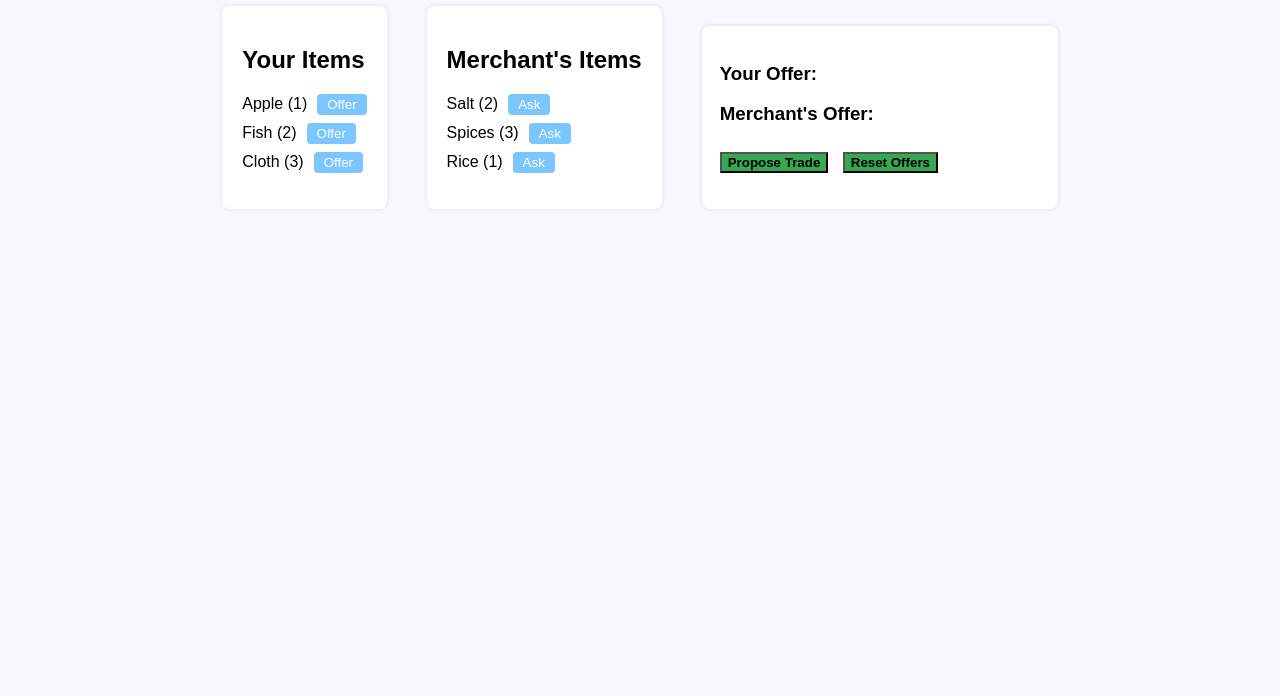
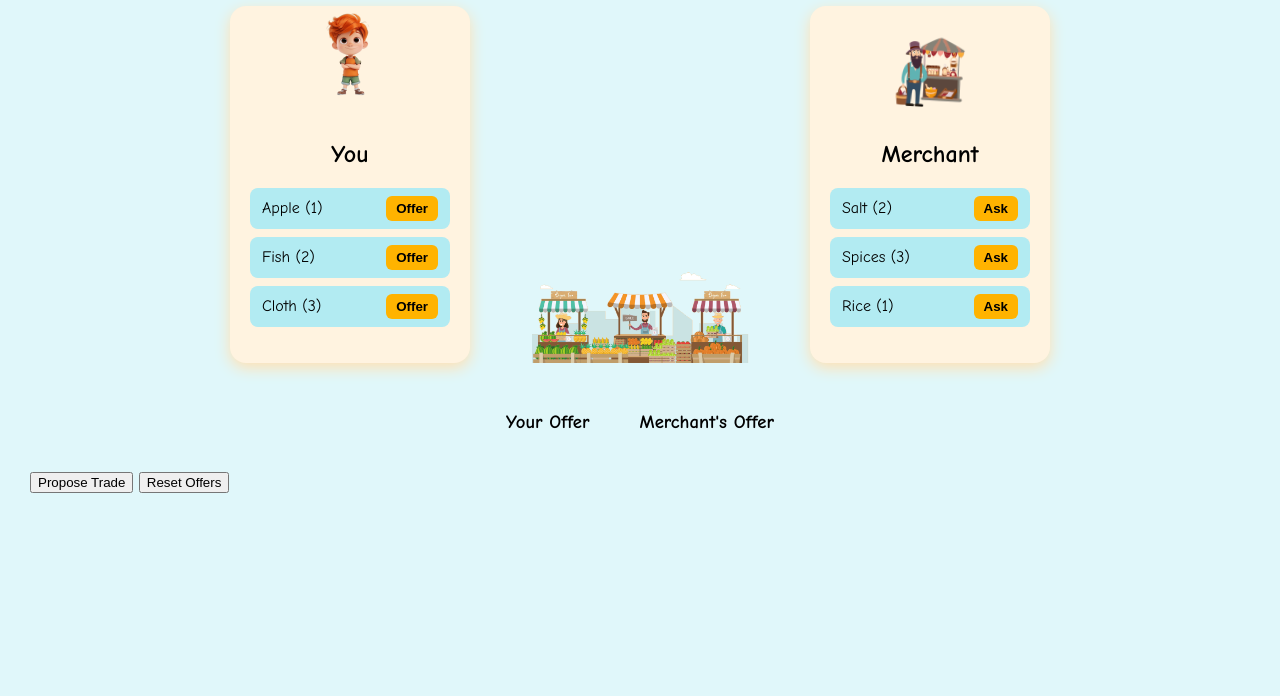
Before and after one commit to Nirvaknow/FL-BarterSystem1, a plain HTML site: page index.html in a window 1280 px wide. Shown: the part 104-800 px from the top of the page. Drawn offline with Linux system fonts and the light colour scheme.

Commit message:
Add files via upload

```diff
--- a/app.js
+++ b/app.js
@@ -13,6 +13,12 @@ const merchantInventory = [
 let userOffer = [];
 let merchantOffer = [];
 
+function animateTrade(success) {
+  const merch = document.querySelector('.merchant-anim');
+  merch.style.transform = success ? 'scale(1.2) rotate(0deg)' : 'scale(1) rotate(0deg)';
+  setTimeout(() => merch.style.transform = '', 400);
+}
+
 function renderInventory() {
   const userList = document.getElementById("user-items");
   const merchantList = document.getElementById("merchant-items");
@@ -24,7 +30,7 @@ function renderInventory() {
     li.textContent = `${item.name} (${item.value})`;
     const btn = document.createElement("button");
     btn.textContent = "Offer";
-    btn.classList.add('item-btn');
+    btn.className = "item-btn";
     btn.onclick = () => { userOffer.push(item); userInventory.splice(i, 1); renderAll(); };
     li.appendChild(btn);
     userList.appendChild(li);
@@ -35,7 +41,7 @@ function renderInventory() {
     li.textContent = `${item.name} (${item.value})`;
     const btn = document.createElement("button");
     btn.textContent = "Ask";
-    btn.classList.add('item-btn');
+    btn.className = "item-btn";
     btn.onclick = () => { merchantOffer.push(item); merchantInventory.splice(i, 1); renderAll(); };
     li.appendChild(btn);
     merchantList.appendChild(li);
@@ -43,69 +49,66 @@ function renderInventory() {
 }
 
 function renderOffers() {
-  const userOfferList = document.getElementById('user-offer');
-  const merchantOfferList = document.getElementById('merchant-offer');
-  userOfferList.innerHTML = '';
-  merchantOfferList.innerHTML = '';
-  userOffer.forEach((item, i) => {
+  function offerList(offerArr, invArr, listId) {
+    const list = document.getElementById(listId);
+    list.innerHTML = '';
+    offerArr.forEach((item, i) => {
       const li = document.createElement("li");
       li.textContent = `${item.name} (${item.value})`;
       const btn = document.createElement("button");
       btn.textContent = "Remove";
-    btn.classList.add('item-btn');
-    btn.onclick = () => { userInventory.push(item); userOffer.splice(i, 1); renderAll(); }
+      btn.className = "item-btn";
+      btn.onclick = () => { invArr.push(item); offerArr.splice(i, 1); renderAll(); };
       li.appendChild(btn);
-    userOfferList.appendChild(li);
+      list.appendChild(li);
     });
-
-  merchantOffer.forEach((item, i) => {
-    const li = document.createElement("li");
-    li.textContent = `${item.name} (${item.value})`;
-    const btn = document.createElement("button");
-    btn.textContent = "Remove";
-    btn.classList.add('item-btn');
-    btn.onclick = () => { merchantInventory.push(item); merchantOffer.splice(i, 1); renderAll(); }
-    li.appendChild(btn);
-    merchantOfferList.appendChild(li);
-  });
+  }
+  offerList(userOffer, userInventory, 'user-offer');
+  offerList(merchantOffer, merchantInventory, 'merchant-offer');
 }
 
 function checkTrade() {
   const userSum = userOffer.reduce((sum, item) => sum + item.value, 0);
   const merchantSum = merchantOffer.reduce((sum, item) => sum + item.value, 0);
-  return Math.abs(userSum - merchantSum) <= 1; // Allow trade if values nearly match
+  return Math.abs(userSum - merchantSum) <= 1;
 }
 
 document.getElementById('propose-trade').onclick = function() {
   const result = document.getElementById('result');
   if (userOffer.length === 0 || merchantOffer.length === 0) {
     result.textContent = "Offer at least one item each side!";
-    result.style.color = "#b91c1c";
+    result.style.color = "#d32f2f";
+    animateTrade(false);
     return;
   }
   if (checkTrade()) {
-    result.textContent = "Trade Successful! Items exchanged.";
-    result.style.color = "#166534";
+    result.textContent = "🎉 Trade Successful! Items exchanged.";
+    result.style.color = "#388e3c";
     userOffer.forEach(item => merchantInventory.push(item));
     merchantOffer.forEach(item => userInventory.push(item));
     userOffer.length = 0;
     merchantOffer.length = 0;
+    animateTrade(true);
     renderAll();
   } else {
-    result.textContent = "Trade Rejected! Offers not fair.";
-    result.style.color = "#ea580c";
+    result.textContent = "⛔ Trade Rejected! Offers not fair.";
+    result.style.color = "#fbc02d";
+    animateTrade(false);
   }
 };
+
 document.getElementById('reset-trade').onclick = function() {
-  result.textContent = "";
+  document.getElementById('result').textContent = "";
   userInventory.push(...userOffer);
   merchantInventory.push(...merchantOffer);
   userOffer.length = 0;
   merchantOffer.length = 0;
   renderAll();
 };
+
 function renderAll() {
   renderInventory();
   renderOffers();
 }
+
 renderAll();
--- a/index.html
+++ b/index.html
@@ -2,30 +2,39 @@
 <html lang="en">
 <head>
   <meta charset="UTF-8">
-  <title>Barter System Game</title>
+  <title>Barter Market Game</title>
   <link rel="stylesheet" href="style.css">
 </head>
 <body>
-  <h1>Barter System Game</h1>
-  <div id="game-container">
-    <div id="user-section">
-      <h2>Your Items</h2>
+  <h1>Marketplace Barter Game</h1>
+  <div id="marketplace">
+    <div class="stall" id="user-stall">
+      <img src="hero.png" alt="You" class="character">
+      <h2>You</h2>
       <ul id="user-items"></ul>
     </div>
-    <div id="merchant-section">
-      <h2>Merchant's Items</h2>
+    <div class="center-market">
+      <img src="market.png" alt="Market" class="market">
+    </div>
+    <div class="stall" id="merchant-stall">
+      <img src="merchant.png" alt="Merchant" class="character merchant-anim">
+      <h2>Merchant</h2>
       <ul id="merchant-items"></ul>
     </div>
-    <div id="trade-section">
-      <h3>Your Offer:</h3>
+  </div>
+  <div id="trade-area">
+    <div>
+      <h3>Your Offer</h3>
       <ul id="user-offer"></ul>
-      <h3>Merchant's Offer:</h3>
+    </div>
+    <div>
+      <h3>Merchant's Offer</h3>
       <ul id="merchant-offer"></ul>
-      <button id="propose-trade">Propose Trade</button>
-      <button id="reset-trade">Reset Offers</button>
-      <div id="result"></div>
     </div>
   </div>
+  <button id="propose-trade">Propose Trade</button>
+  <button id="reset-trade">Reset Offers</button>
+  <div id="result"></div>
   <script src="app.js"></script>
 </body>
 </html>
--- a/style.css
+++ b/style.css
@@ -1,57 +1,89 @@
 body {
-  font-family: Arial, sans-serif;
-  background: #f8f8fc;
-  margin: 0;
-  padding: 30px;
+  background: #e0f7fa;
+  font-family: 'Comic Sans MS', cursive, sans-serif;
+  margin: 0; padding: 30px;
 }
-h1 {
-  text-align: center;
-}
-#game-container {
+
+h1 { text-align: center; }
+
+#marketplace {
   display: flex;
   justify-content: center;
-  gap: 40px;
+  align-items: flex-end;
+  gap: 60px;
+  margin-bottom: 30px;
 }
-#user-section, #merchant-section {
+.stall {
+  background: #fff3e0;
+  border-radius: 16px;
   padding: 20px;
-  background: #fff;
-  box-shadow: 0 0 5px rgba(0,0,0,0.09);
+  box-shadow: 0 5px 15px #ffe0b2;
+  text-align: center;
+  width: 200px;
+  position: relative;
+}
+
+.center-market {
+  width: 220px;
+  position: relative;
+}
+
+.character {
+  width: 90px;
+  transition: transform 0.2s;
+  animation: bounce 2s infinite;
+}
+.merchant-anim { animation: wave 2s infinite alternate; }
+
+@keyframes bounce {
+  0%, 100% { transform: translateY(0);}
+  50% { transform: translateY(-18px);}
+}
+
+@keyframes wave {
+  0% { transform: rotate(-5deg);}
+  100% { transform: rotate(5deg);}
+}
+
+.market {
+  width: 100%;
+  margin: 0 auto;
+  display: block;
+  filter: contrast(1.05);
+}
+
+ul { list-style: none; padding: 0; }
+li {
+  background: #b2ebf2;
   border-radius: 8px;
+  padding: 8px 12px;
+  margin-bottom: 8px;
+  display: flex;
+  justify-content: space-between;
+  align-items: center;
 }
-ul {
-  list-style: none;
-  padding: 0;
+
+.item-btn {
+  background: #ffb300;
+  border: none;
+  border-radius: 6px;
+  padding: 5px 10px;
+  cursor: pointer;
+  font-weight: bold;
+  transition: background 0.2s;
 }
-li {
-  margin-bottom: 8px;
+.item-btn:hover { background: #fff176; }
+
+#trade-area {
+  display: flex;
+  justify-content: center;
+  gap: 50px;
+  margin-bottom: 20px;
 }
-.item-btn {
-  margin-left: 10px;
-  padding: 3px 10px;
-  background: #7cc6fe;
-  color: #fff;
-  border: none;
-  border-radius: 4px;
-  cursor: pointer;
+
+#result {
+  min-height: 30px;
+  text-align: center;
+  font-size: 1.2em;
+  margin-top: 18px;
 }
-.item-btn:active {
-  background: #288be8;
-}
-#trade-section {
-  margin-top: 20px;
-  padding: 18px;
-  background: #fff;
-  border-radius: 8px;
-  box-shadow: 0 0 5px rgba(0,0,0,0.10);
-  width: 320px;
-}
-#trade-section button {
-  margin-top: 8px;
-  margin-right: 10px;
-  background: #36a852;
-  font-weight: bold;
-}
-#result {
-  margin-top: 14px;
-  font-size: 1.1em;
-}
```
Also changed, not shown: hero.png (added), market.png (added), merchant.png (added). Lines whose indentation alone changed are shown as unchanged.
